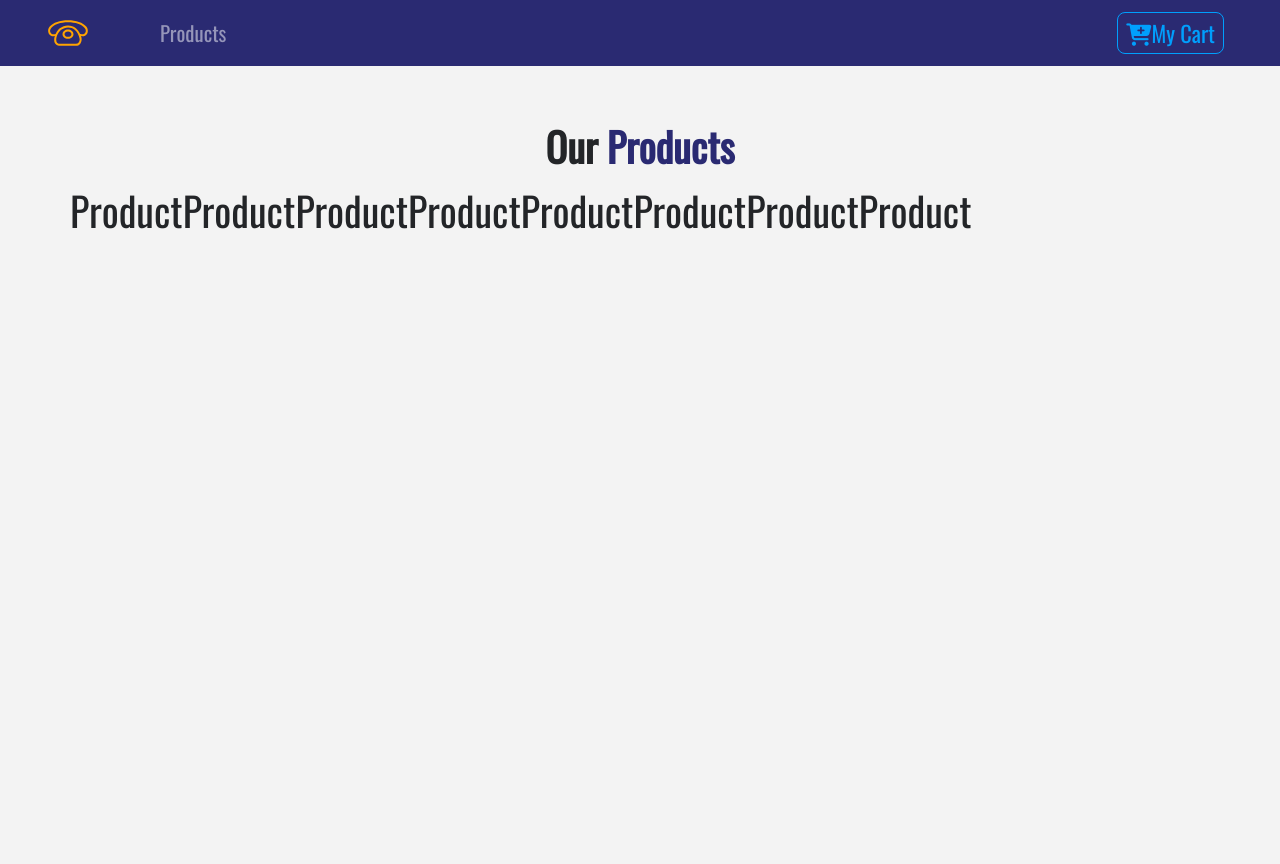
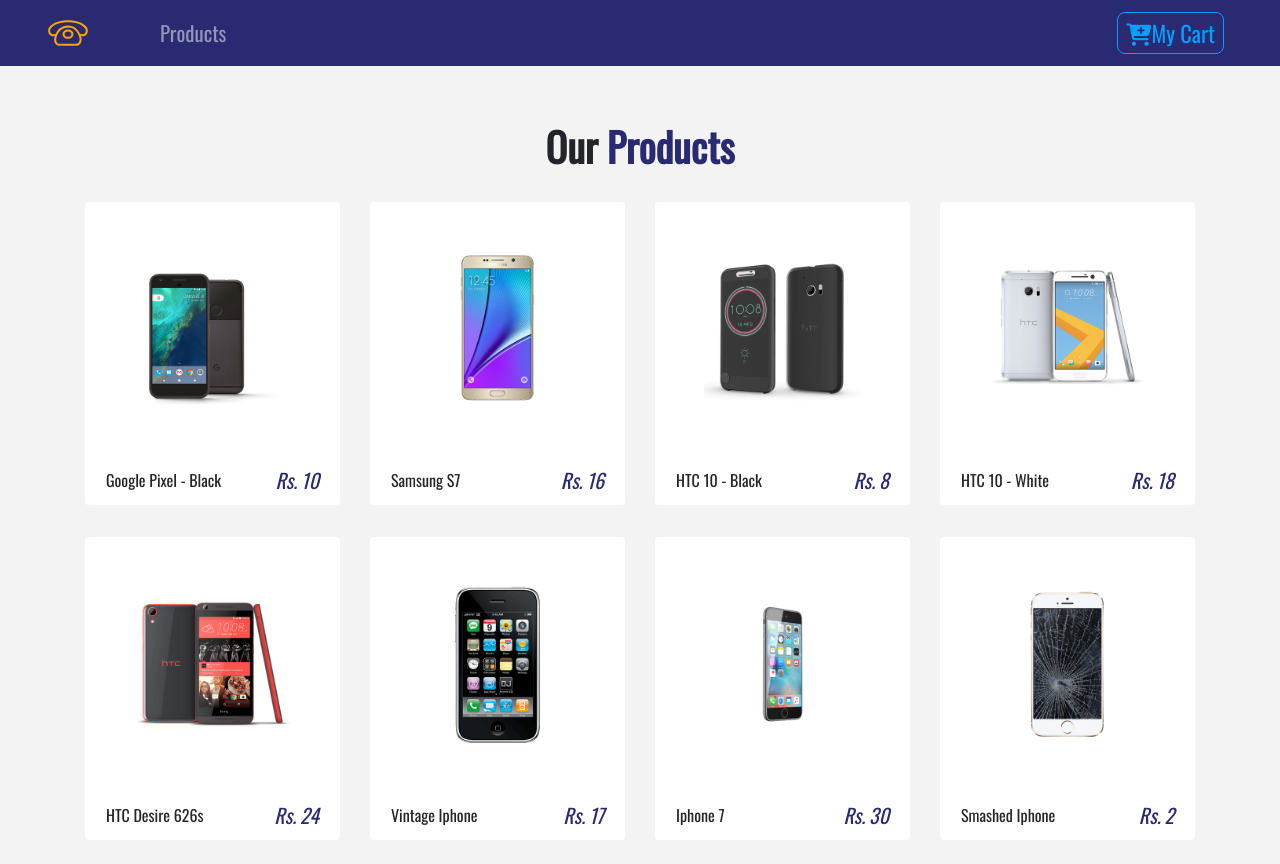
Before and after one commit to jainprashul/e-commerce-app, a React (Create React App) app: page / in a window 1280 px wide. Shown: the top 864 px of the page. Before the commit the page ends 800 px from the top, so only its background shows below. Built offline with nearby package versions, Linux system fonts and the light colour scheme.

Commit message:
product component

```diff
--- a/src/components/Product.js
+++ b/src/components/Product.js
@@ -1,11 +1,100 @@
-import React, { Component } from 'react'
+import React, { Component } from "react";
+import styled from "styled-components";
+import { Link } from "react-router-dom";
+import { ProductConsumer } from "../context";
 
 export default class Product extends Component {
-    render() {
-        return (
-            <div>
-                <h1>Product</h1>
-            </div>
-        )
-    }
+  render() {
+    const { id, title, img, price, inCart } = this.props.product;
+    return (
+      <ProductWarp className="col-9 mx-auto col-md-6 col-lg-3 my-3">
+        <div className="card">
+          <div
+            className="img-container p-5"
+            onClick={() => console.log("clicked")}
+          >
+            <Link to="/details">
+              <img src={img} alt="product" className="card-img-top" />
+            </Link>
+            <button className='cart-btn'
+              disabled={inCart ? true : false}
+              onClick={() => {
+                console.log("added to Cart");
+              }}
+            >
+              {inCart ? (
+                <p className="text-capitalize mb-0" disabled>
+                  inCart
+                </p>
+              ) : (
+                <i className="fas fa-cart-plus" />
+              )}
+            </button>
+          </div>
+          {/* card footer */}
+
+          <div className="card-footer d-flex justify-content-between">
+            <p className="align-self-center mb-0">{title}</p>
+            <h5 className="text-blue font-italic mb-0">
+              <span className="mr-1">Rs.</span>
+              {price}
+            </h5>
+          </div>
+        </div>
+      </ProductWarp>
+    );
+  }
 }
+
+const ProductWarp = styled.div`
+.card{
+  border-color: transparent;
+  transition: all 0.5s linear;
+}
+.card-footer{
+  background: transparent;
+  border-top: transparent;
+  transition: all 0.5s linear;
+}
+&:hover{
+  .card{
+    border: 0.04rem solid rgba(0,0,0,0.2);
+    box-shadow: 2px 2px 5px 0px rgba(0,0,0,0.2)
+  }
+  .card-footer{
+    background: rgba(247,247,247);
+  }
+}
+
+.img-container{
+  position: relative;
+  overflow: hidden;
+}
+.card-img-top{
+  transition: all 0.5s linear;
+}
+.img-container:hover .card-img-top {
+  transform: scale(1.2);
+}
+.cart-btn {
+  position: absolute;
+  bottom: 0;
+  right: 0;
+  padding: 0.2rem 0.4rem;
+  background: var(--lightBlue);
+  border: none;
+  color: var(--mainWhite);
+  font-size: 1.4rem;
+  border-radius: 0.5rem 0 0 0 ;
+  transform: translate(100%,100%);
+  transition: all 0.5s linear;
+
+}
+.img-container:hover .cart-btn {
+  transform: translate(0,0);
+}
+.cart-btn:hover {
+  color: var(--mainBlue);
+  cursor: pointer;
+}
+`;
```
Also changed, not shown: src/App.css (line endings or trailing spaces).
